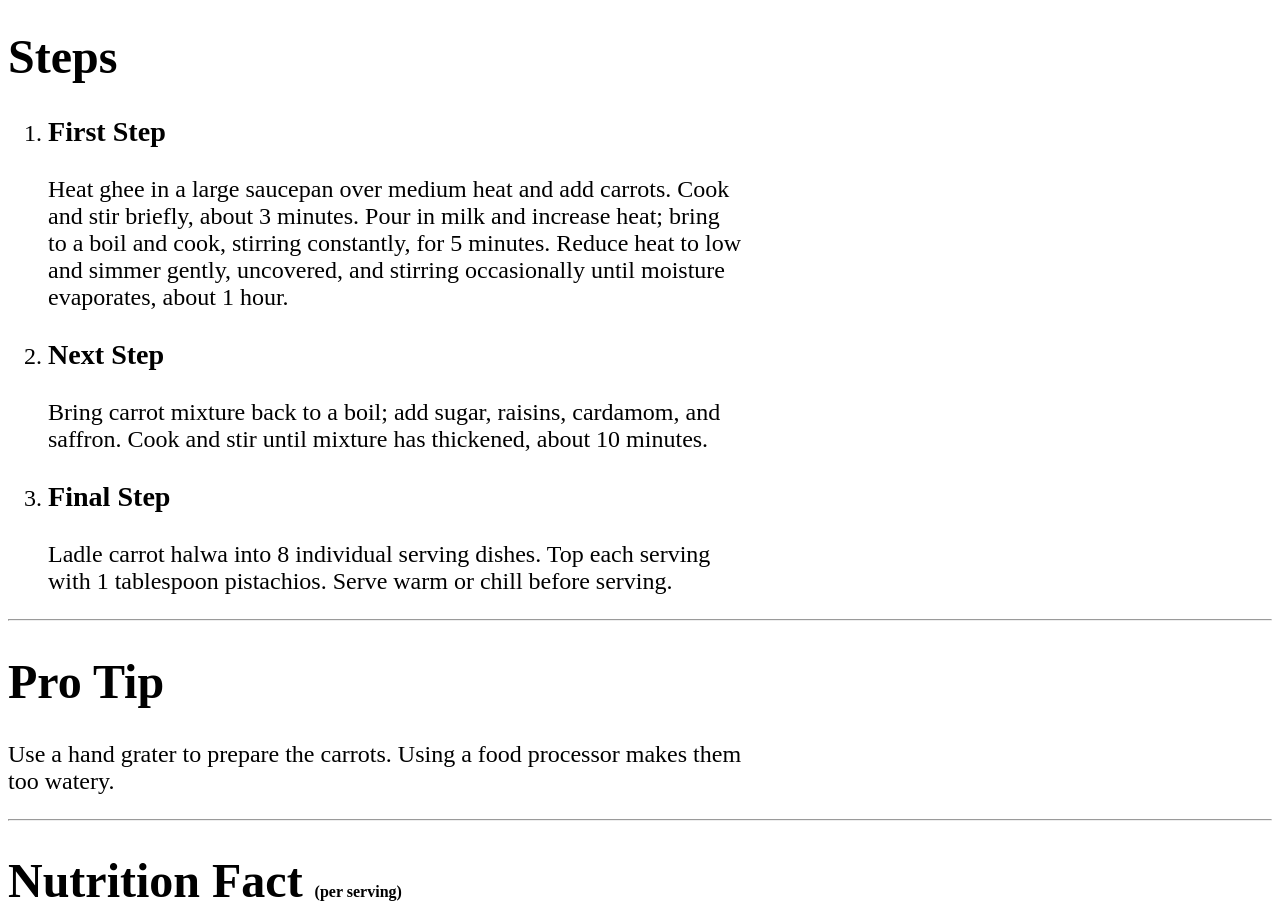
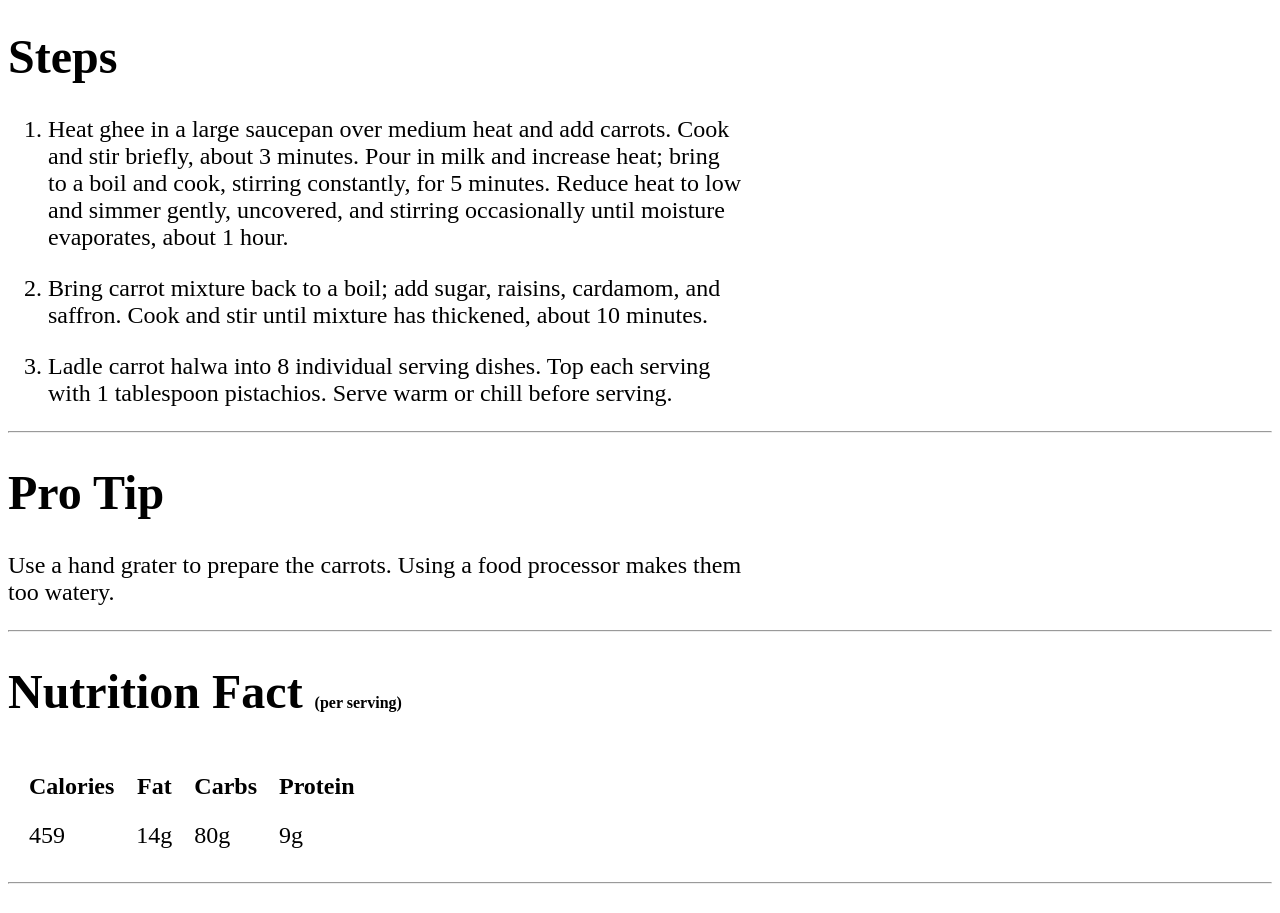
Before and after one commit to krkart/odin-recipes-html, a plain HTML site: page recipes/carrot-halwa.html in a window 1280 px wide. Shown: the part 1337-2250 px from the top of the page. Drawn offline with Linux system fonts and the light colour scheme.

Commit message:
final commit

```diff
--- a/recipes/carrot-halwa.html
+++ b/recipes/carrot-halwa.html
@@ -44,15 +44,12 @@
     <h1>Steps</h1>
     <ol>
         <li>
-            <h3>First Step</h3>
             <p>Heat ghee in a large saucepan over medium heat and add carrots. Cook <br>and stir briefly, about 3 minutes. Pour in milk and increase heat; bring <br>to a boil and cook, stirring constantly, for 5 minutes. Reduce heat to low <br>and simmer gently, uncovered, and stirring occasionally until moisture <br>evaporates, about 1 hour.</p>
         </li>
         <li>
-            <h3>Next Step</h3>
             <p>Bring carrot mixture back to a boil; add sugar, raisins, cardamom, and <br>saffron. Cook and stir until mixture has thickened, about 10 minutes.</p>
         </li>
         <li>
-            <h3>Final Step</h3>
             <p>Ladle carrot halwa into 8 individual serving dishes. Top each serving <br>with 1 tablespoon pistachios. Serve warm or chill before serving.</p>
         </li>
     </ol>
```
